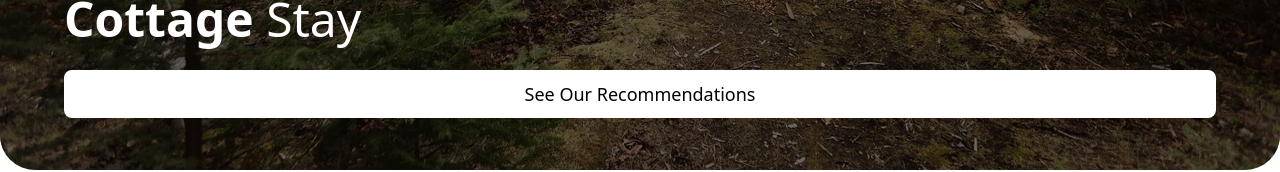
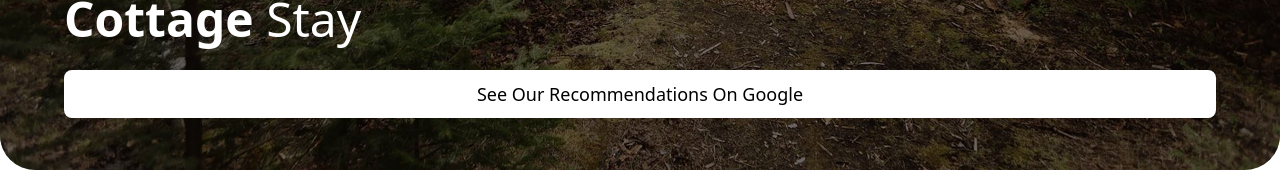
Before and after one commit to lucaswatts/hosty-app, a Next.js app: page /example-lake in a window 1280 px wide. Shown: the part 622-794 px from the top of the page. Built offline with nearby package versions, Linux system fonts and the light colour scheme.

Commit message:
copy update

```diff
--- a/src/pages/example-lake.tsx
+++ b/src/pages/example-lake.tsx
@@ -43,7 +43,7 @@ export default function Albion() {
           target="_blank"
         >
           <button className="rounded-lg border-2 border-white text-lg bg-white text-black py-2 w-[90%] mx-auto flex justify-center cursor-pointer hover:bg-transparent hover:text-white duration-300">
-            See Our Recommendations
+            See Our Recommendations On Google
           </button>
         </a>
       </div>
```
